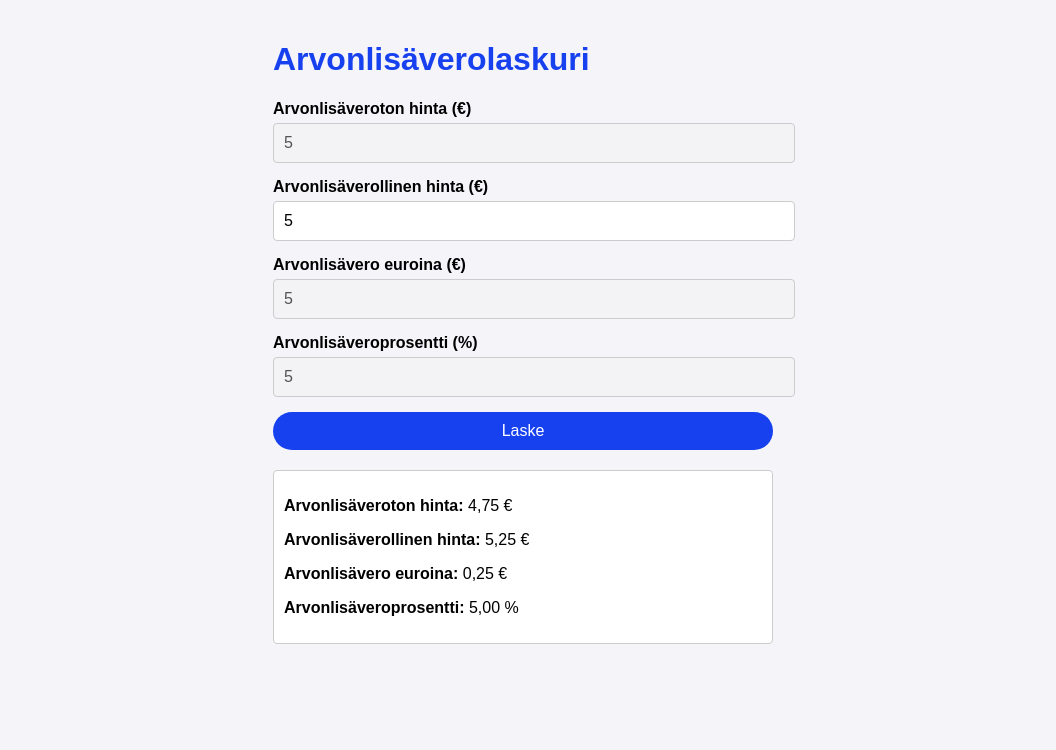
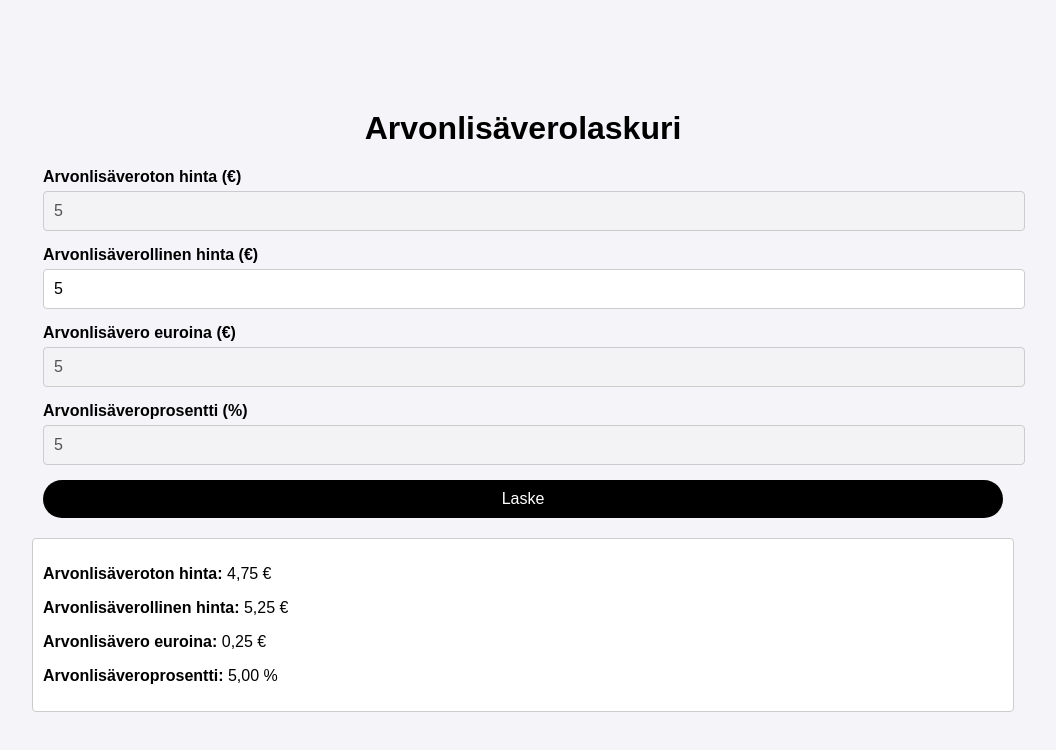
Before and after one commit to theisoj/alv-laskuri, a website: page index.html in a window 1280 px wide. Both pictures are taken after typing "5", "5", "5", "5" into the empty fields and a click on the button "Laske". Shown: the whole page, without its empty margins (117-1173 px from the left). Drawn offline with Linux system fonts and the light colour scheme.

Commit message:
Muutoksia

```diff
--- a/index.html
+++ b/index.html
@@ -8,16 +8,26 @@
     <style>
       body {
         font-family: "Poppins", sans-serif;
-        padding: 20px;
-        max-width: 500px;
-        margin: auto;
+        display: flex;
+        flex-direction: column;
+        align-items: center;
+        justify-content: center;
+        min-height: 100vh;
+        margin: 0;
         background-color: #f4f4f9;
       }
       h1 {
-        color: #1741ef;
+        color: #000000;
+      }
+      .vatForm {
+        display: flex;
+        flex-direction: column;
+        align-items: center;
+        width: 75%;
       }
       .form-group {
         margin-bottom: 15px;
+        width: 100%;
       }
       label {
         display: block;
@@ -35,7 +45,7 @@
       button {
         width: 100%;
         padding: 10px;
-        background-color: #1741ef;
+        background-color: #000000;
         color: #fff;
         font-size: 16px;
         border: none;
@@ -44,11 +54,12 @@
         font-family: inherit;
       }
       button:hover {
-        background-color: #122dbf;
+        background-color: #494949;
       }
       .result-box {
         margin-top: 20px;
         padding: 10px;
+        width: 75%;
         border: 1px solid #ccc;
         background-color: #fff;
         border-radius: 4px;
@@ -61,7 +72,7 @@
   <body>
     <h1>Arvonlisäverolaskuri</h1>
 
-    <form id="vatCalculatorForm">
+    <form id="vatCalculatorForm" class="vatForm">
       <div class="form-group">
         <label for="taxFreeInput">Arvonlisäveroton hinta (€)</label>
         <input
@@ -195,8 +206,6 @@
 
           // Näytä laatikko
           resultBox.classList.remove("hidden")
-          taxFreeInput.disabled = true
-          vatAmountInput.disabled = true
         } else if (!isNaN(taxFree) && !isNaN(vatAmount)) {
           // Jos veroton hinta ja ALV euroina ovat syötetty
           const totalFromTaxFree = taxFree + vatAmount
@@ -213,8 +222,6 @@
 
           // Näytä laatikko
           resultBox.classList.remove("hidden")
-          vatRateInput.disabled = true
-          priceInput.disabled = true
         } else if (!isNaN(vatAmount) && !isNaN(vatRate)) {
           // Jos ALV euroina ja ALV-prosentti ovat syötetty
           const calculatedTaxFree = vatAmount / (vatRate / 100)
@@ -231,8 +238,6 @@
 
           // Näytä laatikko
           resultBox.classList.remove("hidden")
-          taxFreeInput.disabled = true
-          priceInput.disabled = true
         } else {
           // Tyhjennä tuloskentät ja piilota laatikko
           taxFreeResult.textContent = "-"
@@ -241,12 +246,6 @@
           vatRateResult.textContent = "-"
 
           resultBox.classList.add("hidden")
-
-          // Aktivoi kaikki kentät
-          taxFreeInput.disabled = false
-          priceInput.disabled = false
-          vatRateInput.disabled = false
-          vatAmountInput.disabled = false
         }
       }
 
--- a/src/style.css
+++ /dev/null
@@ -1,96 +0,0 @@
-:root {
-  font-family: Inter, system-ui, Avenir, Helvetica, Arial, sans-serif;
-  line-height: 1.5;
-  font-weight: 400;
-
-  color-scheme: light dark;
-  color: rgba(255, 255, 255, 0.87);
-  background-color: #242424;
-
-  font-synthesis: none;
-  text-rendering: optimizeLegibility;
-  -webkit-font-smoothing: antialiased;
-  -moz-osx-font-smoothing: grayscale;
-}
-
-a {
-  font-weight: 500;
-  color: #646cff;
-  text-decoration: inherit;
-}
-a:hover {
-  color: #535bf2;
-}
-
-body {
-  margin: 0;
-  display: flex;
-  place-items: center;
-  min-width: 320px;
-  min-height: 100vh;
-}
-
-h1 {
-  font-size: 3.2em;
-  line-height: 1.1;
-}
-
-#app {
-  max-width: 1280px;
-  margin: 0 auto;
-  padding: 2rem;
-  text-align: center;
-}
-
-.logo {
-  height: 6em;
-  padding: 1.5em;
-  will-change: filter;
-  transition: filter 300ms;
-}
-.logo:hover {
-  filter: drop-shadow(0 0 2em #646cffaa);
-}
-.logo.vanilla:hover {
-  filter: drop-shadow(0 0 2em #3178c6aa);
-}
-
-.card {
-  padding: 2em;
-}
-
-.read-the-docs {
-  color: #888;
-}
-
-button {
-  border-radius: 8px;
-  border: 1px solid transparent;
-  padding: 0.6em 1.2em;
-  font-size: 1em;
-  font-weight: 500;
-  font-family: inherit;
-  background-color: #1a1a1a;
-  cursor: pointer;
-  transition: border-color 0.25s;
-}
-button:hover {
-  border-color: #646cff;
-}
-button:focus,
-button:focus-visible {
-  outline: 4px auto -webkit-focus-ring-color;
-}
-
-@media (prefers-color-scheme: light) {
-  :root {
-    color: #213547;
-    background-color: #ffffff;
-  }
-  a:hover {
-    color: #747bff;
-  }
-  button {
-    background-color: #f9f9f9;
-  }
-}
--- a/style.css
+++ /dev/null
@@ -1,75 +0,0 @@
-body {
-  font-family: "Poppins", sans-serif;
-  background-color: #f4f4f9;
-  margin: 0;
-  padding: 0;
-  min-height: 100vh;
-  display: flex;
-  align-items: center;
-  justify-content: center;
-}
-
-.container {
-  padding: 20px;
-  background-color: #ffffff;
-  box-shadow: 0 0 10px rgba(0, 0, 0, 0.1);
-  border-radius: 8px;
-}
-
-h1 {
-  text-align: center;
-  color: #333333;
-}
-
-form {
-  display: flex;
-  flex-direction: column;
-}
-
-label {
-  margin-bottom: 10px;
-  color: #555555;
-}
-
-input[type="text"],
-input[type="number"] {
-  padding: 10px;
-  margin-bottom: 20px;
-  border: 1px solid #cccccc;
-  border-radius: 4px;
-  font-size: 16px;
-  font-family: "Poppins", sans-serif;
-}
-
-button {
-  padding: 10px 20px;
-  background-color: #007bff;
-  color: #ffffff;
-  border: none;
-  border-radius: 9999px;
-  font-size: 16px;
-  cursor: pointer;
-  font-family: "Poppins", sans-serif;
-}
-
-button:hover {
-  background-color: #0056b3;
-}
-
-.hidden {
-  display: none;
-}
-
-.result-box {
-  border: 1px solid #ccc;
-  padding: 15px;
-  margin-top: 15px;
-  border-radius: 8px;
-  background-color: #f9f9f9;
-  font-size: 16px;
-  color: #333;
-}
-
-.result-box p {
-  margin: 8px 0;
-}
```
Also changed, not shown: script.js (deleted, +0 -123 lines).
